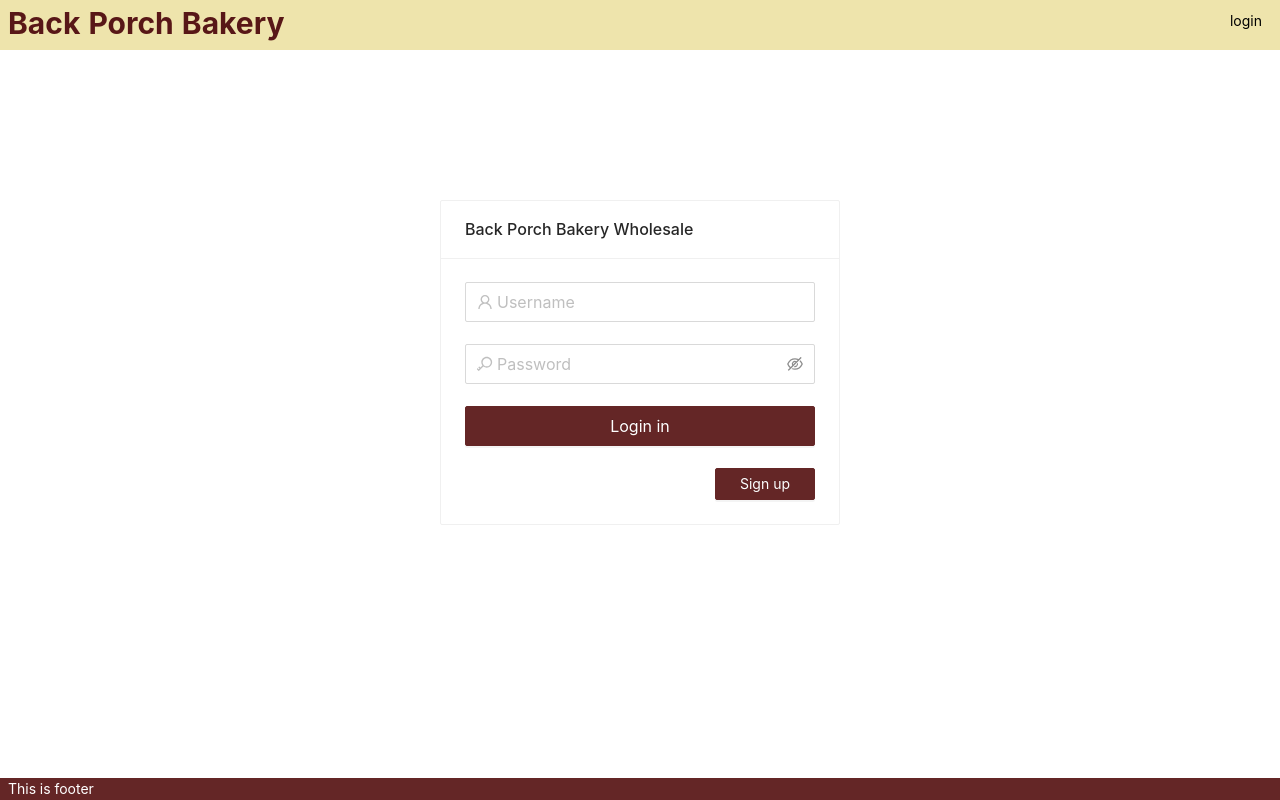
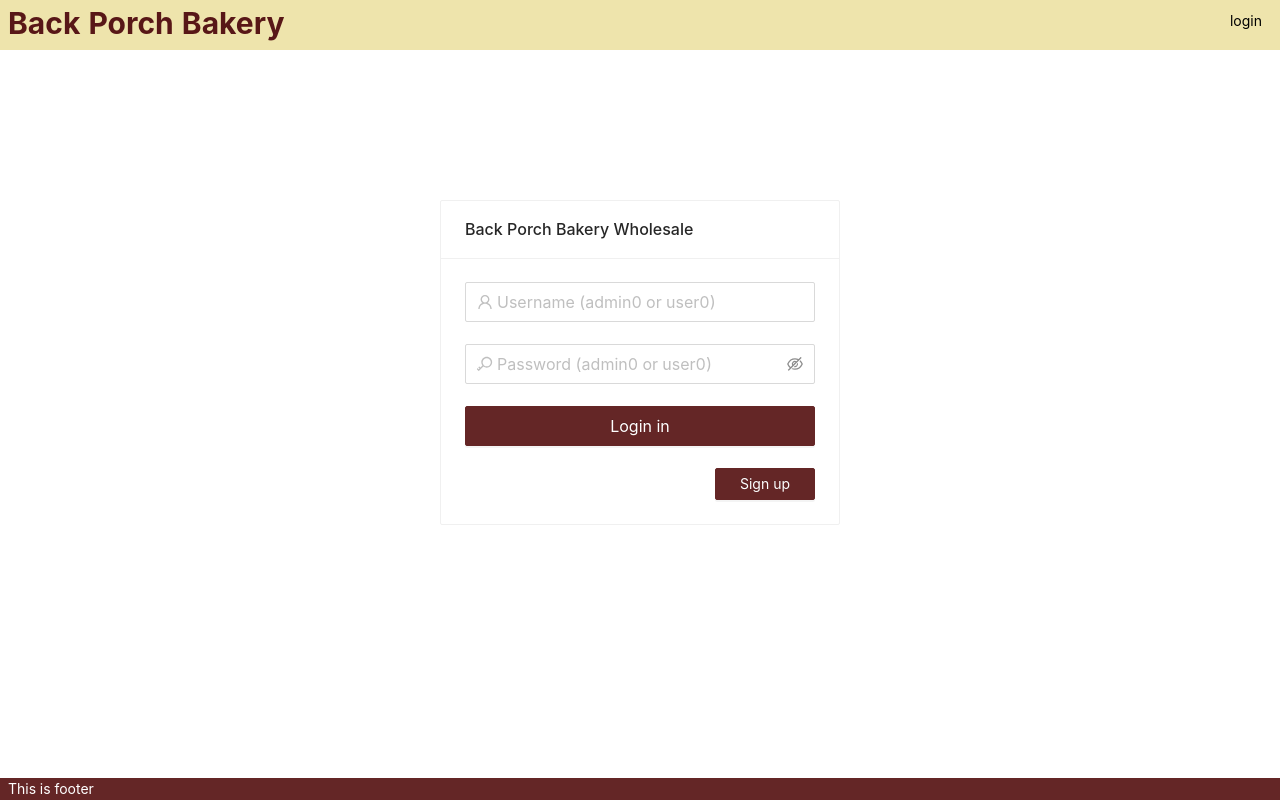
Before and after one commit to BPB-Cal-Poly/BPBWholesaleSite, a React (Create React App) app in the folder frontend/: page /login in a window 1280 px wide. Built offline with nearby package versions, Linux system fonts and the light colour scheme; what aws-amplify would draw is missing.

Commit message:
fixed a login bug

```diff
--- a/frontend/src/user/Login.js
+++ b/frontend/src/user/Login.js
@@ -19,7 +19,9 @@ export default class Login extends React.Component {
 
   componentDidMount() {
     this._isMounted = true;
+    console.log("mount");
     this.getCustomerList();
+    // console.log(this.state.fakeCustomers);
   }
 
   componentWillUnmount() {
@@ -47,8 +49,8 @@ export default class Login extends React.Component {
   getUser(data) {
     var theuser;
     // console.log(data.username);
-
-    for (let user of this.fakeCustomers){
+    console.log(this.state.fakeCustomers);
+    for (let user of this.state.fakeCustomers){
         if (user.username === data.username){
             if (user.password === data.password){
                 theuser = user;
@@ -119,7 +121,7 @@ export default class Login extends React.Component {
           <Input
             id="username"
             size="large"
-            placeholder="Username"
+            placeholder="Username (admin0 or user0)"
             prefix={<UserOutlined style={{ color: "rgba(0,0,0,.25)" }} />}
             onChange={(e) => {
               this.setUserName(e.target.value);
@@ -130,7 +132,7 @@ export default class Login extends React.Component {
           <Input.Password
             id="password"
             size="large"
-            placeholder="Password"
+            placeholder="Password (admin0 or user0)"
             prefix={<KeyOutlined style={{ color: "rgba(0,0,0,.25)" }} />}
             onChange={(e) => {
               this.setPassword(e.target.value);
```
